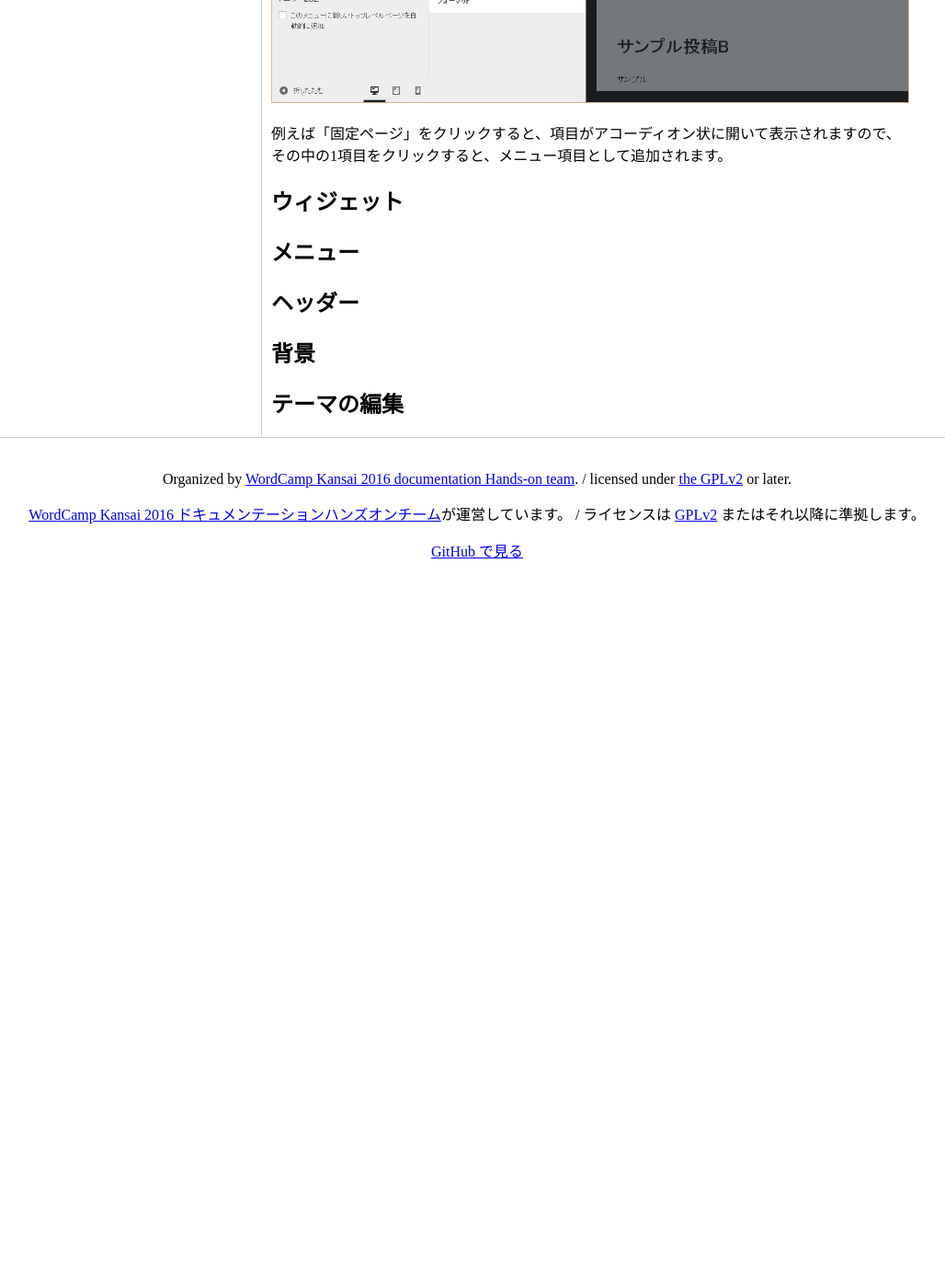
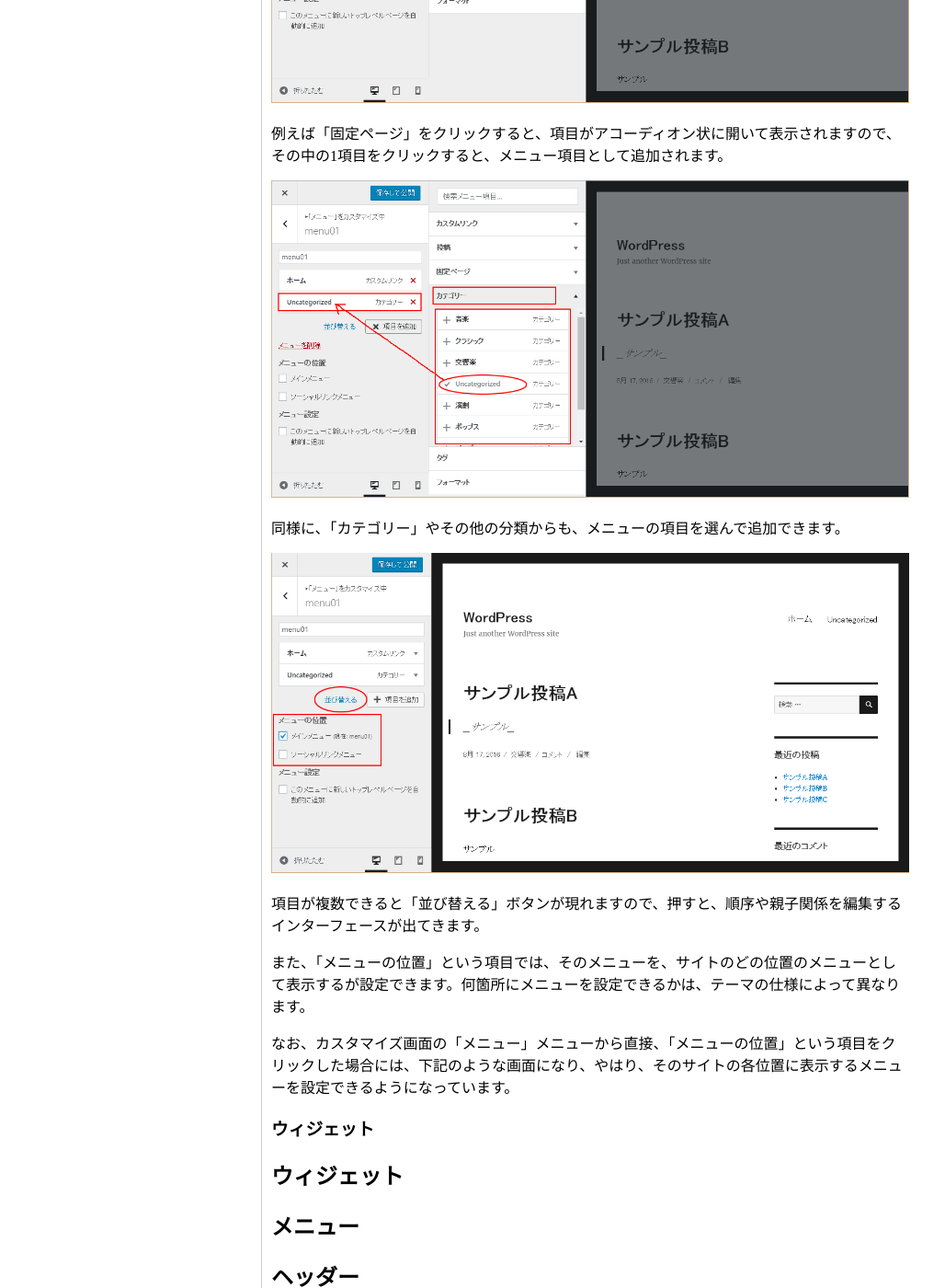
Before and after one commit to jawordpressorg/user-manual, a Jekyll site: the page built from 4_gaikan/index.md, in a window 1280 px wide and 1400 px high, scrolled down 6692 px. Shown: the whole window at 92% size, without its empty margins (121-1149 px from the left). Built offline with Jekyll 4.4.1, drawn with Linux system fonts in a browser that asks for light colours; nearby versions of some CDN libraries; before the commit the page ends 7322 px from its top, so only the background shows below that.

Commit message:
カスタマイズ画面のメニューの追加の説明の残りを追加

```diff
--- a/4_gaikan/index.md
+++ b/4_gaikan/index.md
@@ -90,11 +90,19 @@ title: テスト
 
 例えば「固定ページ」をクリックすると、項目がアコーディオン状に開いて表示されますので、その中の1項目をクリックすると、メニュー項目として追加されます。
 
+![カスタマイズ画面の説明7]({{ site.baseurl }}/assets/images/customizer07.png)
 
+同様に、「カテゴリー」やその他の分類からも、メニューの項目を選んで追加できます。
 
+![カスタマイズ画面の説明8]({{ site.baseurl }}/assets/images/customizer08.png)
 
+項目が複数できると「並び替える」ボタンが現れますので、押すと、順序や親子関係を編集するインターフェースが出てきます。
 
+また、「メニューの位置」という項目では、そのメニューを、サイトのどの位置のメニューとして表示するが設定できます。何箇所にメニューを設定できるかは、テーマの仕様によって異なります。
 
+なお、カスタマイズ画面の「メニュー」メニューから直接、「メニューの位置」という項目をクリックした場合には、下記のような画面になり、やはり、そのサイトの各位置に表示するメニューを設定できるようになっています。
+
+### ウィジェット
 
 ## ウィジェット
 
```
Also changed, not shown: assets/images/customizer07.png (added), assets/images/customizer08.png (added), assets/images/customizer09.png (added).
